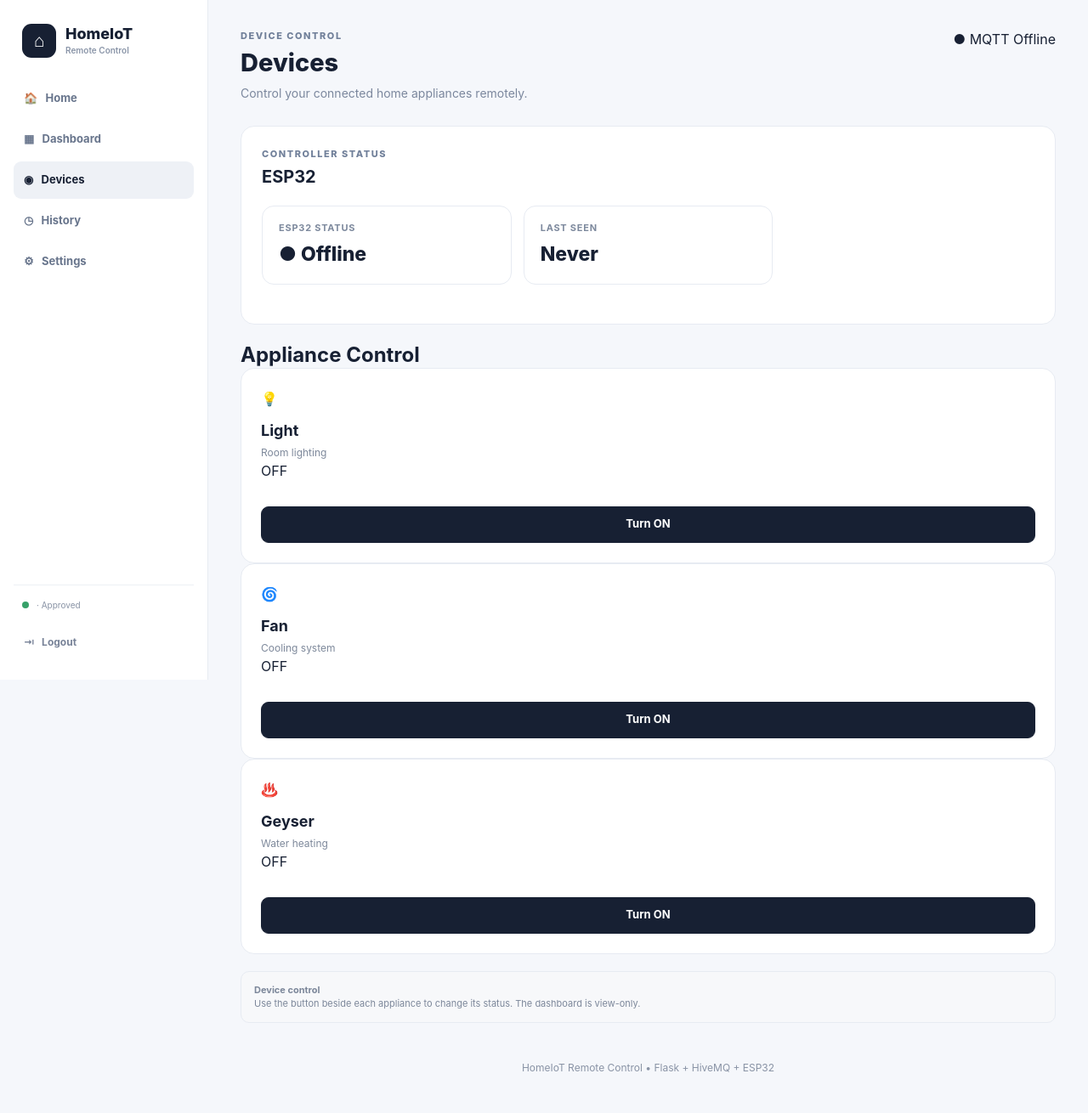
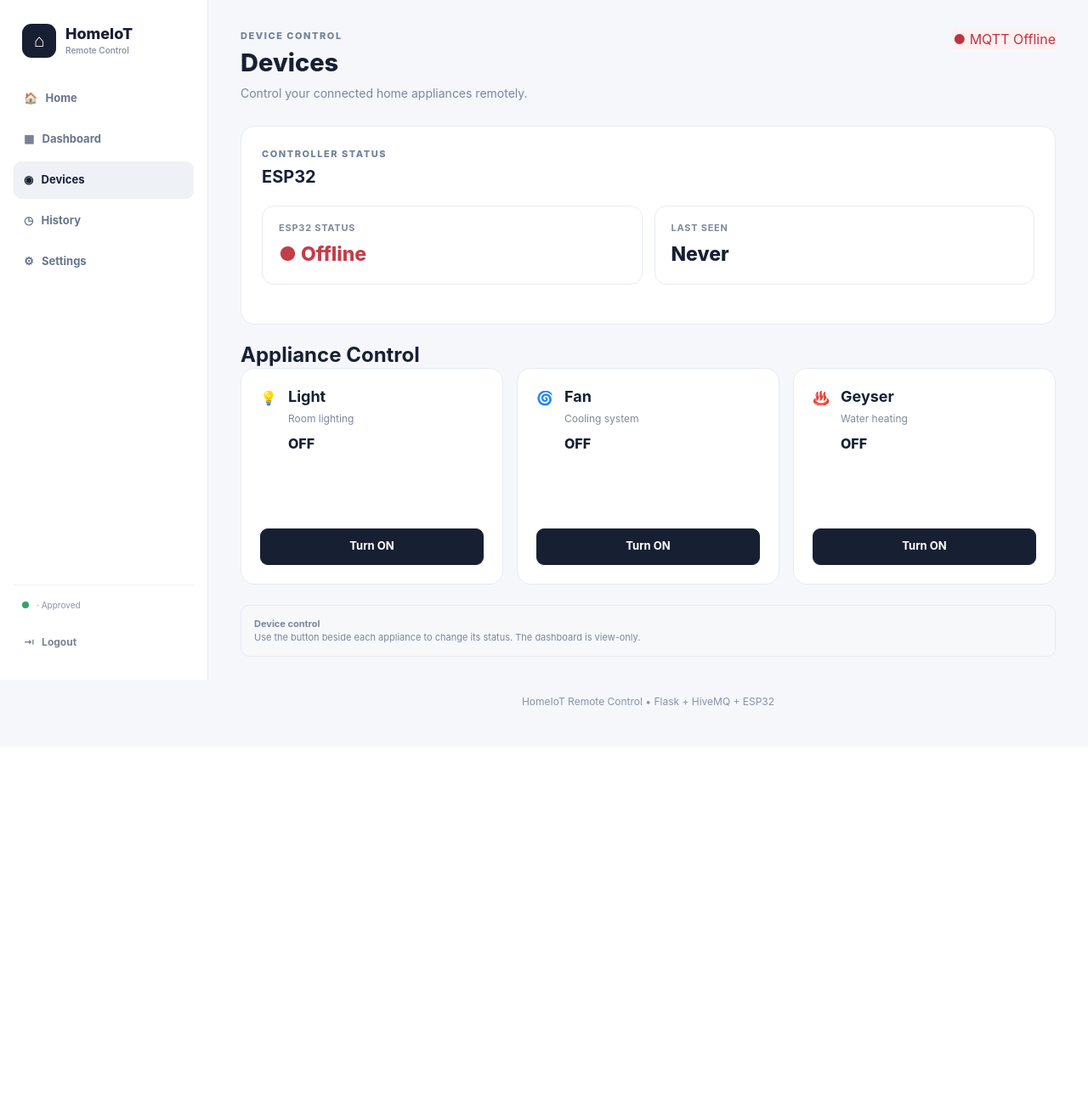
Before and after one commit to JAGADEESH-IAS/home-iot-remote-secure, a Flask app: page /devices in a window 1280 px wide. Shown: the whole page at 85% size. After the commit the page ends 831 px from the top, so only its background shows below. Run offline with Flask 3, Linux system fonts and the light colour scheme; the visitor is signed in with stand-in values (Sample User, id 1); data that the repository does not hold is empty; parts of the project's set-up code (start-up, migrations or seed data) failed here and were passed over.

Commit message:
Update style.css

```diff
--- a/static/style.css
+++ b/static/style.css
@@ -2769,3 +2769,99 @@ footer {
         text-align: left;
     }
 }
+
+
+/* DEVICE PAGE: three appliance cards in one row */
+.devices {
+    display: grid;
+    grid-template-columns: repeat(3, minmax(0, 1fr));
+    align-items: stretch;
+    gap: 16px;
+    width: 100%;
+    margin: 0 0 24px;
+}
+
+.devices > .device-control-card {
+    box-sizing: border-box;
+    width: 100%;
+    min-width: 0;
+    min-height: 255px;
+    padding: 22px;
+}
+
+.devices .device-top {
+    display: flex;
+    align-items: flex-start;
+    gap: 13px;
+    min-width: 0;
+}
+
+.devices .device-info {
+    min-width: 0;
+}
+
+.devices .device-info h3 {
+    margin: 0 0 7px;
+}
+
+.devices .device-info p {
+    margin: 0 0 8px;
+}
+
+.devices .device-info .state {
+    display: inline-block;
+    font-weight: 800;
+}
+
+.devices .device-action {
+    margin-top: auto;
+    padding-top: 22px;
+}
+
+.devices .device-toggle {
+    width: 100%;
+}
+
+.status-summary {
+    grid-template-columns: repeat(2, minmax(0, 1fr));
+}
+
+.status-summary-item {
+    min-width: 0;
+}
+
+#esp32Status.online {
+    color: #228653;
+}
+
+#esp32Status.offline {
+    color: #c23e4b;
+}
+
+.badge.online {
+    color: #228653;
+    background: #edf8f1;
+    border-color: #cdebd8;
+}
+
+.badge.offline {
+    color: #bd3545;
+    background: #fff0f1;
+    border-color: #f2cbd0;
+}
+
+@media (max-width: 1000px) {
+    .devices {
+        grid-template-columns: repeat(2, minmax(0, 1fr));
+    }
+}
+
+@media (max-width: 650px) {
+    .devices,
+    .status-summary {
+        grid-template-columns: minmax(0, 1fr);
+    }
+    .devices > .device-control-card {
+        min-height: 220px;
+    }
+}
```
